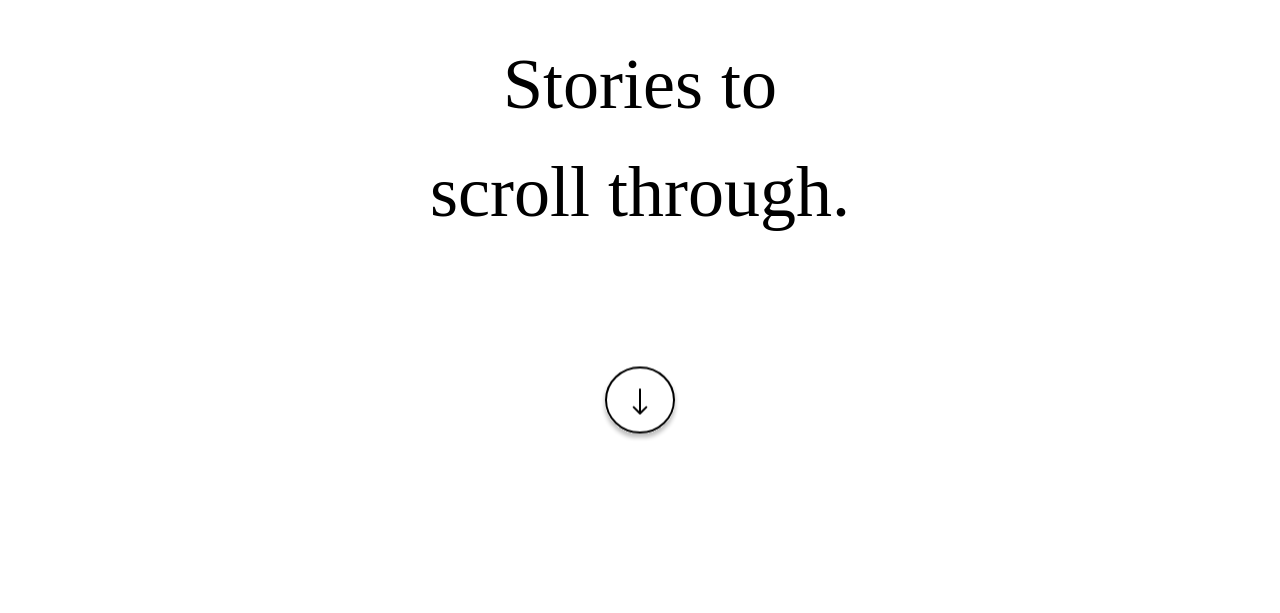
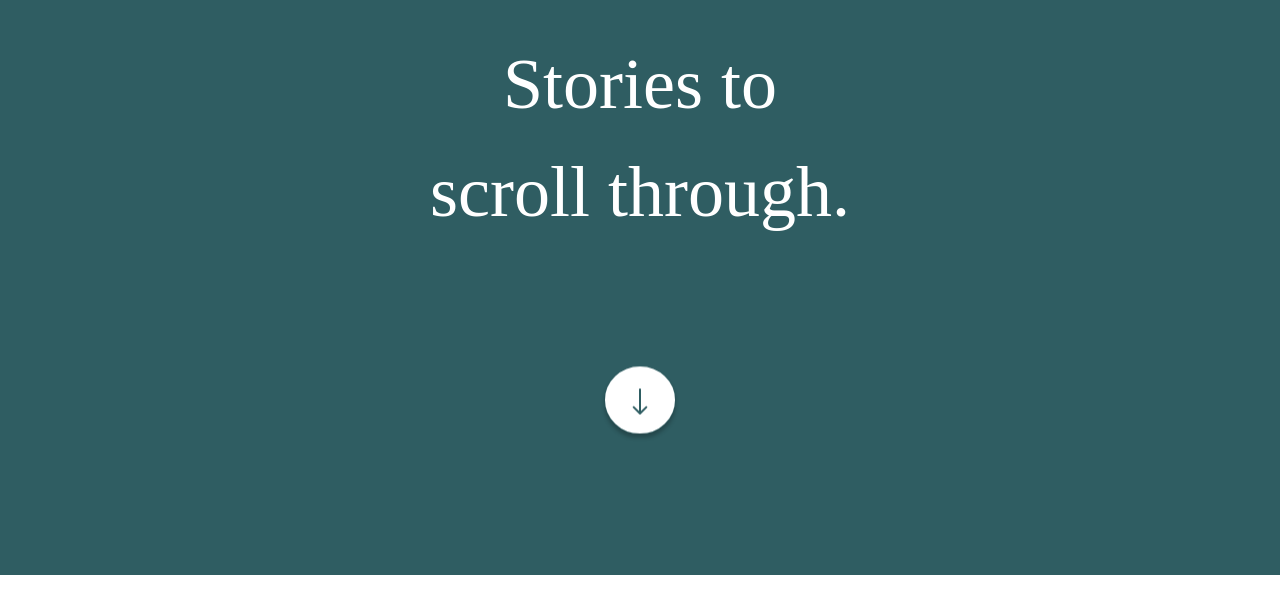
Before and after one commit to OliverKlukas/oliverklukas.github.io, a React (Create React App) app: page / in a window 1280 px wide. Shown: the part 225-838 px from the top of the page. Built offline with nearby package versions, Linux system fonts and the light colour scheme; a web font is replaced by a local one.

Commit message:
color changes

```diff
--- a/src/asssets/SVGs.tsx
+++ b/src/asssets/SVGs.tsx
@@ -2,18 +2,13 @@ export function ScrollLogo() {
     return (
         <svg width="78" height="75" viewBox="0 0 78 75" fill="none" xmlns="http://www.w3.org/2000/svg">
             <g filter="url(#filter0_d_57_37)">
-                <path
-                    d="M73 33.5C73 51.4084 57.8194 66 39 66C20.1806 66 5 51.4084 5 33.5C5 15.5916 20.1806 1 39 1C57.8194 1 73 15.5916 73 33.5Z"
-                    fill="white" stroke="black" strokeWidth="2"/>
-                <path
-                    d="M40 23C40 22.4477 39.5523 22 39 22C38.4477 22 38 22.4477 38 23H40ZM38.2929 47.7071C38.6834 48.0976 39.3166 48.0976 39.7071 47.7071L46.0711 41.3431C46.4616 40.9526 46.4616 40.3195 46.0711 39.9289C45.6805 39.5384 45.0474 39.5384 44.6569 39.9289L39 45.5858L33.3431 39.9289C32.9526 39.5384 32.3195 39.5384 31.9289 39.9289C31.5384 40.3195 31.5384 40.9526 31.9289 41.3431L38.2929 47.7071ZM38 23V47H40V23H38Z"
-                    fill="black"/>
+                <path d="M73 33.5C73 51.4084 57.8194 66 39 66C20.1806 66 5 51.4084 5 33.5C5 15.5916 20.1806 1 39 1C57.8194 1 73 15.5916 73 33.5Z" fill="white" stroke="white" strokeWidth="2"/>
+                <path d="M40 23C40 22.4477 39.5523 22 39 22C38.4477 22 38 22.4477 38 23H40ZM38.2929 47.7071C38.6834 48.0976 39.3166 48.0976 39.7071 47.7071L46.0711 41.3431C46.4616 40.9526 46.4616 40.3195 46.0711 39.9289C45.6805 39.5384 45.0474 39.5384 44.6569 39.9289L39 45.5858L33.3431 39.9289C32.9526 39.5384 32.3195 39.5384 31.9289 39.9289C31.5384 40.3195 31.5384 40.9526 31.9289 41.3431L38.2929 47.7071ZM38 23V47H40V23H38Z" fill="#2F5D62"/>
             </g>
             <defs>
                 <filter id="filter0_d_57_37" x="0" y="0" width="78" height="75" filterUnits="userSpaceOnUse">
                     <feFlood floodOpacity="0" result="BackgroundImageFix"/>
-                    <feColorMatrix in="SourceAlpha" type="matrix" values="0 0 0 0 0 0 0 0 0 0 0 0 0 0 0 0 0 0 127 0"
-                                   result="hardAlpha"/>
+                    <feColorMatrix in="SourceAlpha" type="matrix" values="0 0 0 0 0 0 0 0 0 0 0 0 0 0 0 0 0 0 127 0" result="hardAlpha"/>
                     <feOffset dy="4"/>
                     <feGaussianBlur stdDeviation="2"/>
                     <feComposite in2="hardAlpha" operator="out"/>
@@ -23,7 +18,6 @@ export function ScrollLogo() {
                 </filter>
             </defs>
         </svg>
-
     )
 }
 
--- a/src/pages/LandingPage.tsx
+++ b/src/pages/LandingPage.tsx
@@ -3,9 +3,9 @@ import {ScrollLogo} from "../asssets/SVGs";
 
 export default function LandingPage() {
     return(
-        <div className="flex flex-col min-h-screen justify-evenly items-center">
+        <div className="flex flex-col min-h-screen bg-green-4 justify-evenly items-center">
             <div/>
-            <p className="text-mobile-subheading md:text-subheading max-w-md text-center">Stories to scroll through.</p>
+            <p className="text-mobile-subheading md:text-subheading max-w-md text-white text-center">Stories to scroll through.</p>
             <div className="animate-bounce">
                 <ScrollLogo/>
             </div>
```
Also changed, not shown: src/asssets/scroll logo (2).svg (added).
